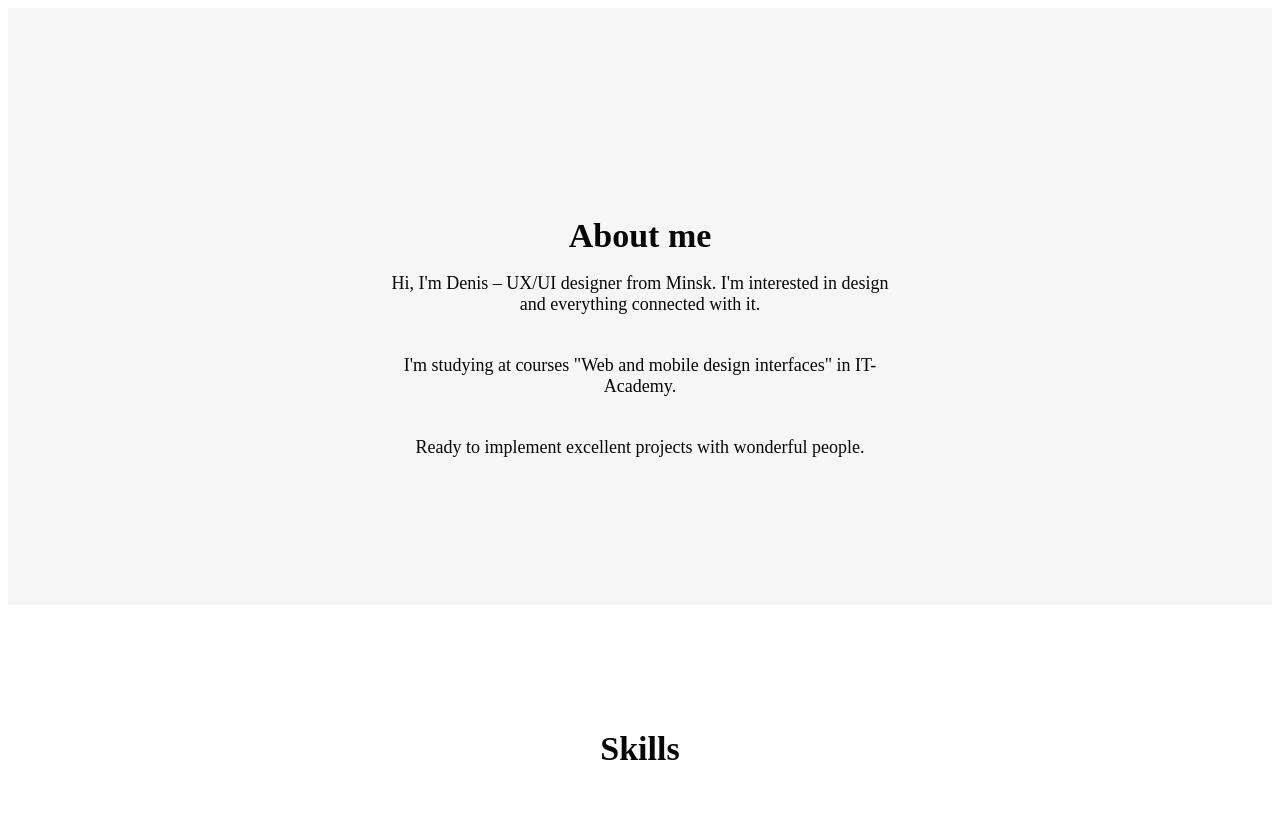
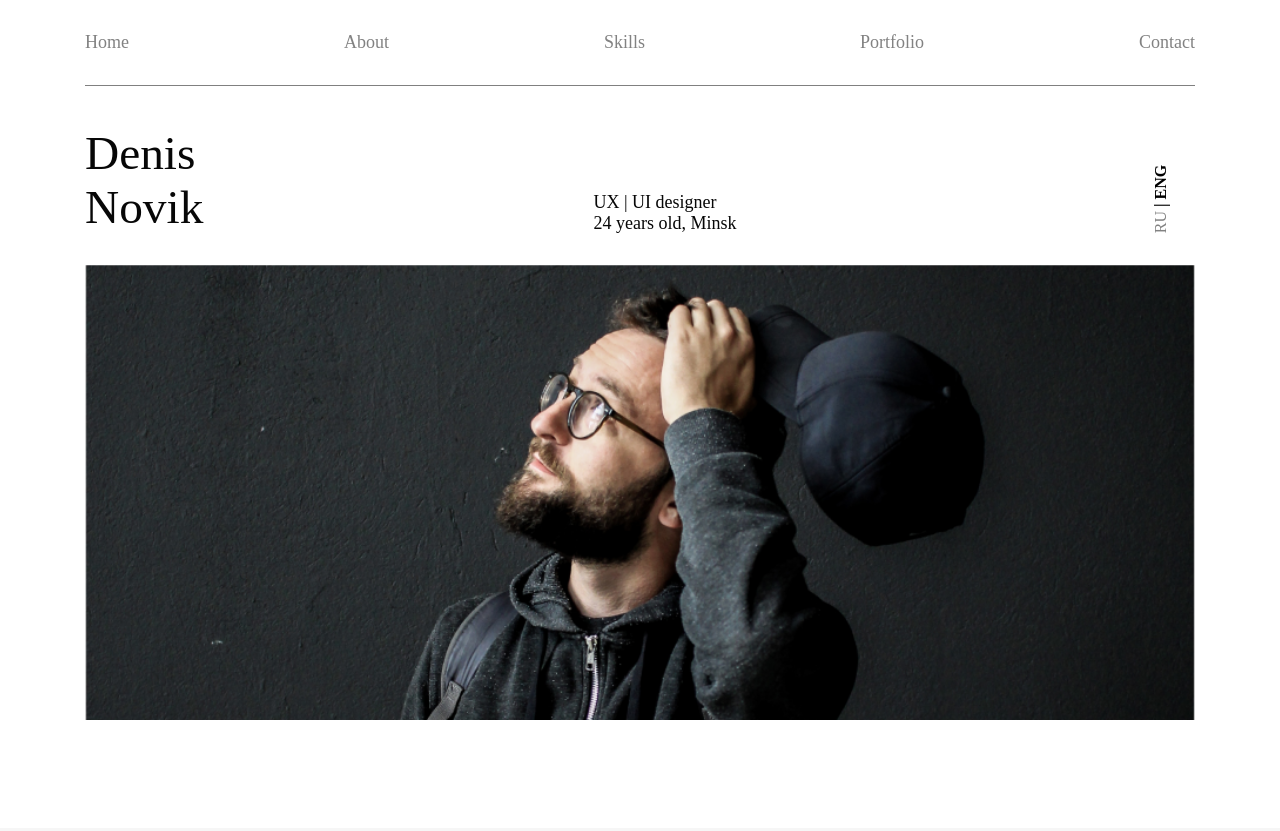
Before and after one commit to Dilobar00/simple-html-sass, a plain HTML site: page index.html in a window 1280 px wide. Shown: the top 831 px of the page. Drawn offline with Linux system fonts and the light colour scheme; a web font is replaced by a local one.

Commit message:
uptaded: headerSection

```diff
--- a/assets/styles/Style.css
+++ b/assets/styles/Style.css
@@ -1,3 +1,113 @@
+/*header section*/
+@font-face {
+  font-family: "Gilroy";
+  src: url("../Fonts/Regular.eot");
+  src: url("../Fonts/Regular.eot?#iefix") format("embedded-opentype"),
+    url("../Fonts/Regular.woff2") format("woff2"),
+    url("../Fonts/Regular.woff") format("woff");
+  font-weight: normal;
+  font-style: normal;
+  font-display: swap;
+}
+@font-face {
+  font-family: "Gilroy";
+  src: url("../Fonts/Medium.eot");
+  src: url("../Fonts/Medium.eot?#iefix") format("embedded-opentype"),
+    url("../Fonts/Medium.woff2") format("woff2"),
+    url("../Fonts/Medium.woff") format("woff");
+  font-weight: 500;
+  font-style: normal;
+  font-display: swap;
+}
+* {
+  margin: 0;
+  padding: 0;
+  box-sizing: border-box;
+  font-family: "Gilroy";
+  font-style: normal;
+}
+
+.container {
+  max-width: 1140px;
+  width: 100%;
+  margin: 0 auto;
+  padding: 0 15px;
+}
+
+a {
+  text-decoration: none;
+}
+
+ul {
+  list-style: none;
+}
+
+header .header-top {
+  padding: 32px 0;
+  border-bottom: 1px solid grey;
+}
+header ul {
+  display: flex;
+  justify-content: space-between;
+  align-items: center;
+}
+header ul li a {
+  color: #828282;
+  font-size: 18px;
+  font-weight: 400;
+  line-height: normal;
+  padding: 12px 15px;
+}
+header ul li a:hover {
+  color: #070707;
+  font-weight: 800;
+}
+header ul li a:first-of-type {
+  padding-left: 0;
+}
+header ul li a:last-of-type {
+  padding-right: 0;
+}
+header .header-title {
+  display: flex;
+  justify-content: space-between;
+  align-items: flex-end;
+  padding: 40px 0 30px 0;
+}
+header .header-title h1 {
+  color: #070707;
+  font-size: 47.339px;
+  font-weight: 400;
+  line-height: normal;
+}
+header .header-title p {
+  color: #070707;
+  font-size: 18px;
+  font-weight: 400;
+  line-height: normal;
+}
+header .header-title .header-language {
+  margin-bottom: 26px;
+  transform: rotate(270deg);
+}
+header .header-title span {
+  color: #828282;
+  font-size: 16px;
+  font-weight: 400;
+  line-height: normal;
+}
+header .header-title .en-lang {
+  color: #000;
+  font-weight: 800;
+}
+header .header-img {
+  padding-bottom: 104px;
+}
+header .header-img img {
+  width: 100%;
+}
+/*End header section*/
+
 /*Main Section*/
 .wrapper {
   background-color: #f6f6f6;
--- a/index.html
+++ b/index.html
@@ -7,6 +7,42 @@
     <title>Sass</title>
   </head>
   <body>
+    <!--Header Section-->
+    <div class="container">
+      <header>
+        <div class="header-top">
+          <ul>
+            <li><a href="#">Home</a></li>
+            <li><a href="#">About</a></li>
+            <li><a href="#">Skills</a></li>
+            <li><a href="#">Portfolio</a></li>
+            <li><a href="#">Contact</a></li>
+          </ul>
+        </div>
+
+        <div class="header-bot">
+          <div class="header-title">
+            <h1>
+              Denis <br />
+              Novik
+            </h1>
+            <p>
+              UX | UI designer <br />
+              24 years old, Minsk
+            </p>
+            <div class="header-language">
+              <span>RU <span class="en-lang">| ENG</span></span>
+            </div>
+          </div>
+
+          <div class="header-img">
+            <img src="./assets/images/logo/hero-img.png" alt="image" />
+          </div>
+        </div>
+      </header>
+    </div>
+    <!--End Header Section-->
+
     <!--Main section-->
     <main>
       <div class="wrapper">
```
